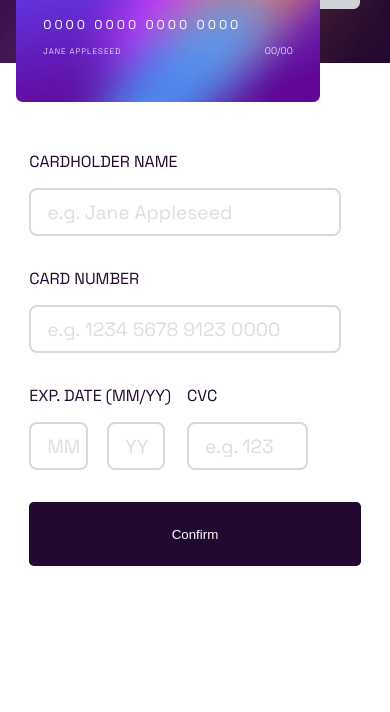
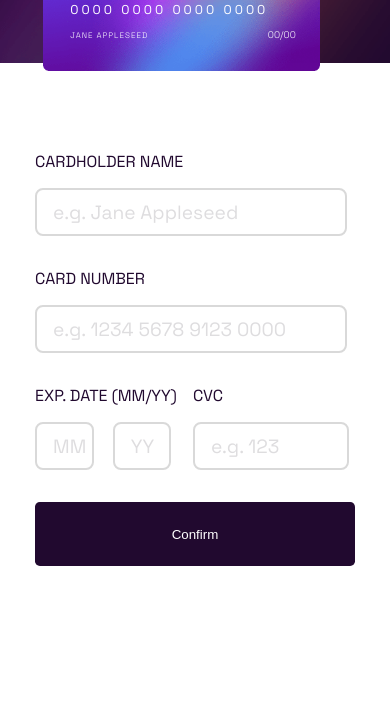
Before and after one commit to MuhammadISayyed/interactive-card-details-form-main, a website: page index.html in a window 390 px wide. Shown: the part 190-902 px from the top of the page. Drawn offline with Linux system fonts and the light colour scheme.

Commit message:
Responsive with tablet

```diff
--- a/main.scss
+++ b/main.scss
@@ -200,7 +200,7 @@ input:focus {
   border-radius: 0.3rem;
 }
 
-@media (max-width: 600px) {
+@media (max-width: 1024px) {
   .container {
     display: flex;
     flex-direction: column;
@@ -215,15 +215,17 @@ input:focus {
     background-size: cover;
     height: 30vh;
     flex-direction: column;
+    justify-content: center;
+    align-items: center;
   }
 
   .card-front {
     // margin: 0;
-    margin-top: -4.7rem;
+    margin-top: -4.2rem;
     margin-left: 1rem;
-    width: 19rem;
+    width: 17.5rem;
     background-size: contain;
-    height: 10.5rem;
+    height: 9.5rem;
     order: 2;
 
     &__info {
@@ -251,11 +253,11 @@ input:focus {
 
   .card-back {
     // background-size: contain;
-    width: 19rem;
+    width: 17.5rem;
     background-size: contain;
     margin: 0;
     // height: fit-content;
-    height: 10.5rem;
+    height: 9.5rem;
     order: 1;
     margin-left: 3.5rem;
 
@@ -280,13 +282,13 @@ input:focus {
         }
 
         &--cvc {
-          width: 31vw;
+          width: 40vw;
         }
       }
     }
   }
 
   .submit {
-    width: 85vw;
+    width: 82vw;
   }
 }
```
Also changed, not shown: style.css.
